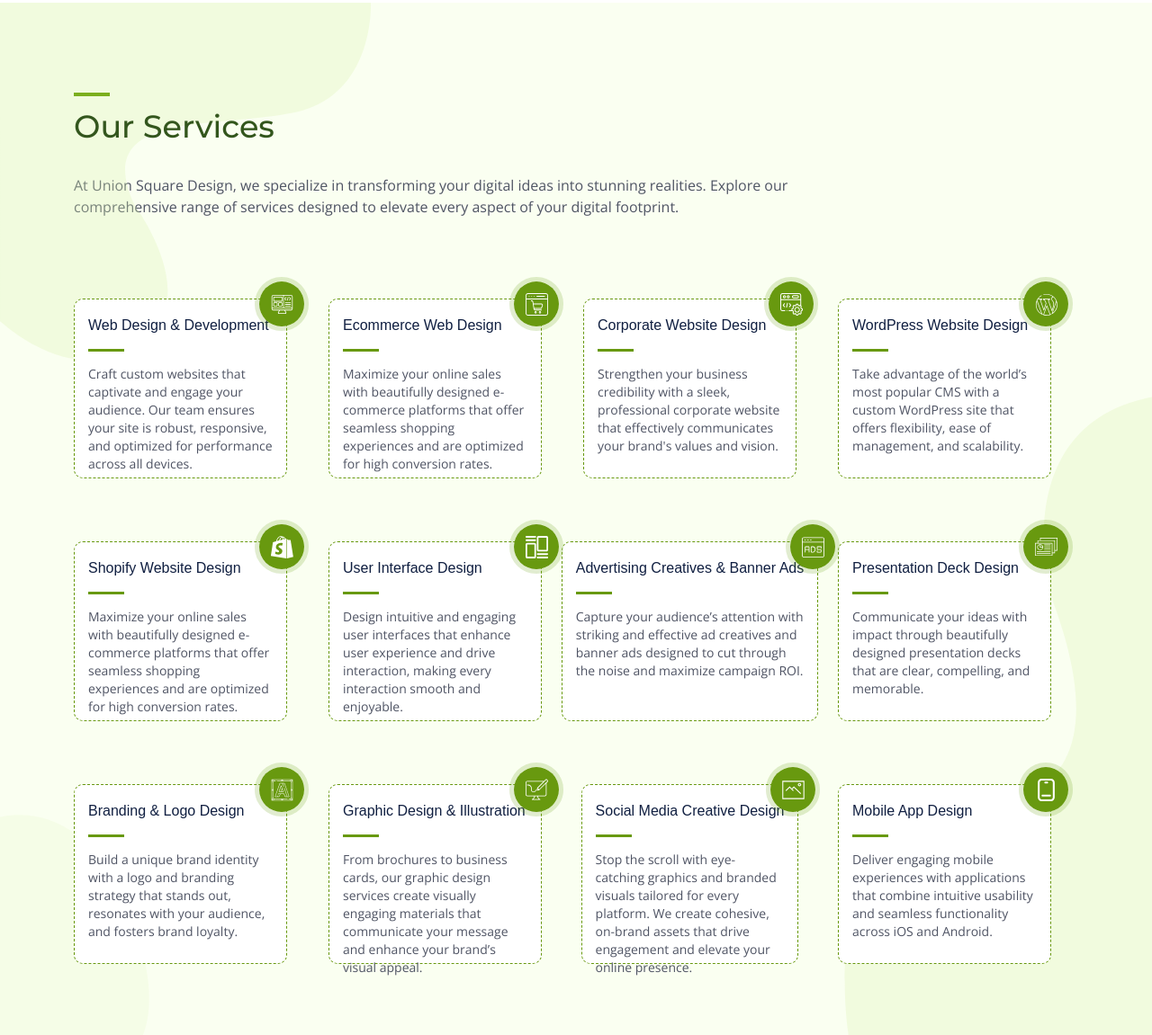
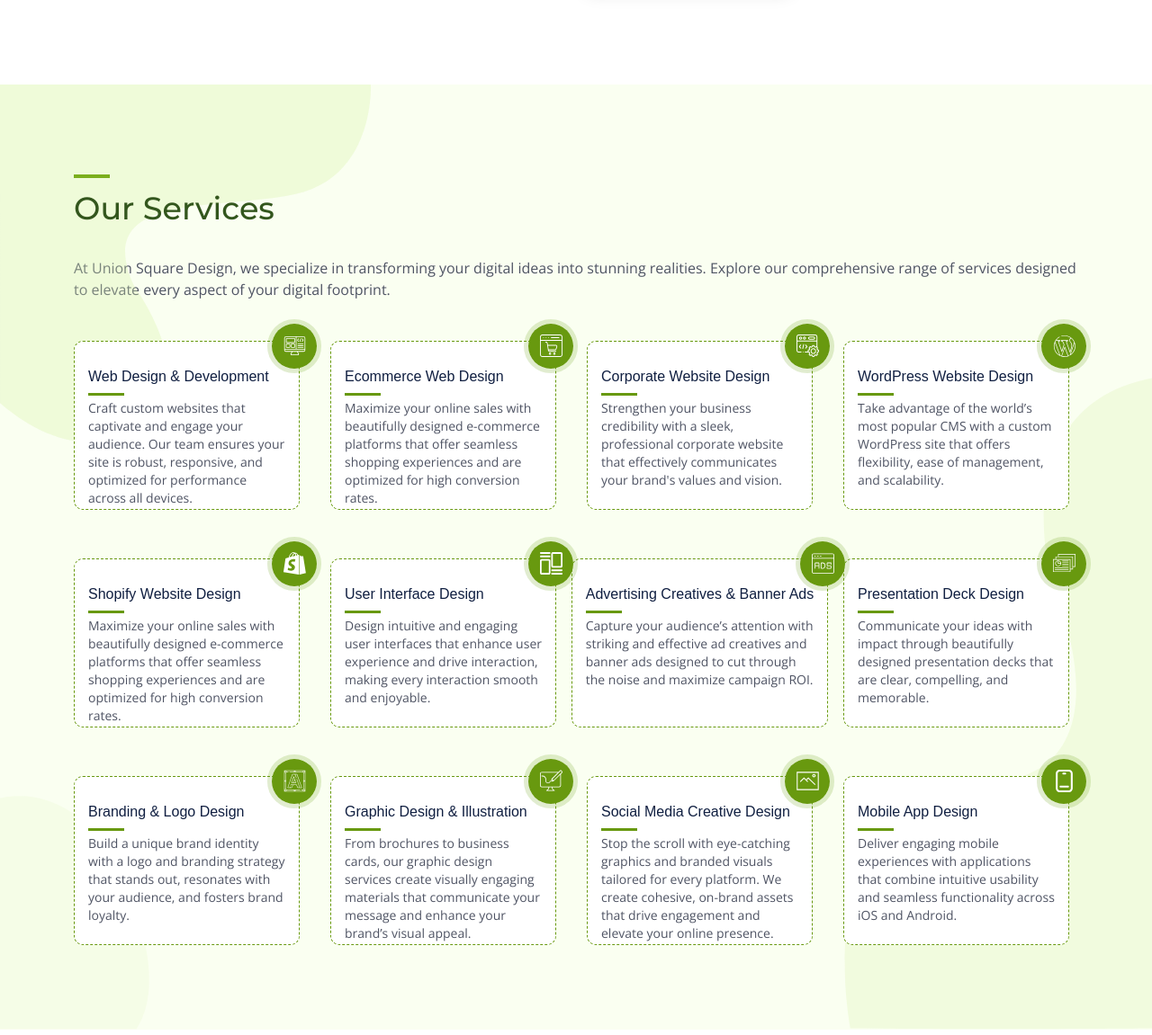
Before and after one commit to khushikothari6200/UnionSquare, a plain HTML site: page index.html in a window 1280 px wide. Shown: the part 1649-2800 px from the top of the page at 90% size. Drawn offline with nearby package versions, Linux system fonts and the light colour scheme.

Commit message:
Changes Updated
Changes Updated

```diff
--- a/css/main.css
+++ b/css/main.css
@@ -45,7 +45,23 @@ letter-spacing: 0%;
 vertical-align: middle;
 
 }
-
+.f-16{
+  font-size: 16px !important;
+}
+.g-line{
+  background-color: #68990F;
+  height: 3px;
+  width: 40px;
+}
+.hero-btn{
+  font-family: "Figtree", sans-serif;;
+font-weight: 400;
+font-size: 18px;
+line-height: 100%;
+letter-spacing: 0%;
+color: #33561D;
+
+}
 .about-btn{
   background-color: #7BC34E !important;
   color: #ffffff;
@@ -353,6 +369,7 @@ vertical-align: middle;
 .navigation-bar.sticky {
   background-image: linear-gradient(to right, #68990F 0%, #A1CB55 100%);
   box-shadow: 0 0 20px -7px rgba(0, 0, 0, 0.6);
+  opacity: 0.9;
 }
 
 .header-saas .navigation-bar.sticky {
@@ -911,32 +928,33 @@ z-index: 0;
 } */
 
 .service-box {
-  padding: 15px 15px 10px;
-  margin-right: 30px;
+  padding: 25px 15px 10px;
+  margin-right: 10px;
   margin-top: 30px;
   background-color: #fff;
   border-radius: 10px;
   border: 1px dashed #68990F;
   transition: all 0.3s ease;
   position: relative;
-  width: 300px;
-  min-height: 200px;
-  max-height: 200px;
+  width: 319px;
+  min-height: 188px;
+  max-height: 188px;
 }
 .service-box h5{
   font-family: Arial;
 font-weight: 400;
-font-size: 16px;
+font-size: 16px !important;
 line-height: 27.93px;
 letter-spacing: 0%;
 text-transform: capitalize;
 white-space: nowrap;
+/* margin-top: 15px; */
 
 }
 .service-box p{
   font-family: Open Sans;
 font-weight: 400;
-font-size: 14px;
+font-size: 14px !important;
 line-height: 20px;
 letter-spacing: 0%;
 
--- a/index.html
+++ b/index.html
@@ -24,7 +24,7 @@
     <!-- Bootbox Template CSS -->
     <link type="text/css" rel="stylesheet" media="all" href="css/main.css">
 
-    <title>Bootbox - Agency HTML Template</title>
+    <title>Union Square</title>
     <!-- <link rel="apple-touch-icon" sizes="57x57" href="img/favicon/apple-icon-57x57.png">
     <link rel="apple-touch-icon" sizes="60x60" href="img/favicon/apple-icon-60x60.png">
     <link rel="apple-touch-icon" sizes="72x72" href="img/favicon/apple-icon-72x72.png">
@@ -124,7 +124,7 @@
                     <div class="banner-text">
                         <h1 class="mb-3 mb-md-4">Crafting Digital Excellence with Precision & Creativity</h1>
                         <p>In a world where digital presence defines business success, Union Square Design delivers unmatched precision and creativity. We will transform your strategic visions into reality, ensuring every pixel perfectly aligns with your goals.</p>
-                        <a href="#" class="btn btn-lg btn-custom btn-light mt-4">Learn more</a>
+                        <a href="#" class="btn btn-lg btn-custom btn-light mt-4 hero-btn" style="color: #33561D;">Learn more</a>
                     </div>
                 </div>
                 <div class="col-lg-6 col-12 d-none d-lg-block">
@@ -148,10 +148,11 @@
 <!-- START Section About -->
 <section class="about-section bg-white">
     <div class="container">
+        <h3 class="top-sep text-primary">Our Valued Partners</h3>
         <div class="clients">
             <div class="client-slider" id="client-slider">
                 <div class="item">
-                    <img src="img/client-1.svg" alt="clients" class="cimg1">
+                    <img src="img/client-1.svg" alt="clients" class="cimg1 mt-4">
                 </div>
                 <div class="item">
                     <img src="img/client-2.svg" alt="clients">
@@ -163,7 +164,7 @@
                     <img src="img/client-4.svg" alt="clients">
                 </div>
                 <div class="item">
-                    <img src="img/client-1.svg" alt="clients"  class="cimg1">
+                    <img src="img/client-1.svg" alt="clients"  class="cimg1 mt-4">
                 </div>
                 <div class="item">
                     <img src="img/client-2.svg" alt="clients">
@@ -195,7 +196,7 @@
 <!-- END Section About -->
 
 <!-- START Section Services -->
-<section class="service-section">
+<section class="service-section  overlay-bg">
 <img src="./img/service-bg-v1.svg" alt="" class="service-bg-v1">
 <img src="./img/service-bg-v2.svg" alt="" class="service-bg-v2">
 <img src="./img/service-bg-v3.svg" alt="" class="service-bg-v3">
@@ -203,19 +204,20 @@
         <div class="container sp-100-70">
             <div class="row">
                 <div class="col-12">
-                    <div class="section-title title-left text-center text-lg-start">
+                    <!-- <div class="section-title title-left text-center text-lg-start w-full"> -->
                         <h3 class="top-sep text-primary">Our services</h3>
-                        <p>At Union Square Design, we specialize in transforming your digital ideas into stunning realities. Explore our comprehensive range of services designed to elevate every aspect of your digital footprint.</p>
-                    </div>
+                        <p class="f-16">At Union Square Design, we specialize in transforming your digital ideas into stunning realities. Explore our comprehensive range of services designed to elevate every aspect of your digital footprint.</p>
+                    <!-- </div> -->
                 </div>
             </div>
-            <div class="row g-3">
+            <div class="row">
                 <div class="col-xl-3 col-md-6 col-12 mb-4 d-flex justify-content-center align-items-center">
                     <div class="service-box">
                         <div class="icon-box">
                             <img src="./img/service-1.svg" alt="">
                         </div>
-                        <h5 class="btm-sep">Web Design & Development</h5>
+                        <h5 class="f-16 mb-0">Web Design & Development</h5>
+                        <div class="g-line my-1"></div>
                         <p>Craft custom websites that captivate and engage your audience. Our team ensures your site is robust, responsive, and optimized for performance across all devices.</p>
                     </div>
                 </div>
@@ -224,7 +226,8 @@
                         <div class="icon-box">
                             <img src="./img/service-2.svg" alt="">
                         </div>
-                        <h5 class="btm-sep">Ecommerce Web Design</h5>
+                        <h5 class="f-16 mb-0">Ecommerce Web Design</h5>
+                        <div class="g-line my-1"></div>
                         <p>Maximize your online sales with beautifully designed e-commerce platforms that offer seamless shopping experiences and are optimized for high conversion rates.</p>
                     </div>
                 </div>
@@ -233,7 +236,8 @@
                         <div class="icon-box">
                             <img src="./img/service-3.svg" alt="">
                         </div>
-                        <h5 class="btm-sep">Corporate Website Design</h5>
+                        <h5 class="f-16 mb-0">Corporate Website Design</h5>
+                        <div class="g-line my-1"></div>
                         <p>Strengthen your business credibility with a sleek, professional corporate website that effectively communicates your brand's values and vision.</p>
                     </div>
                 </div>
@@ -242,7 +246,8 @@
                         <div class="icon-box">
                             <img src="./img/service-4.svg" alt="">
                         </div>
-                        <h5 class="btm-sep">WordPress Website Design</h5>
+                        <h5 class="f-16 mb-0">WordPress Website Design</h5>
+                        <div class="g-line my-1"></div>
                         <p>Take advantage of the world’s most popular CMS with a custom WordPress site that offers flexibility, ease of management, and scalability.</p>
                     </div>
                 </div>
@@ -251,7 +256,8 @@
                         <div class="icon-box">
                             <img src="./img/service-5.svg" alt="">
                         </div>
-                        <h5 class="btm-sep">Shopify Website Design</h5>
+                        <h5 class="f-16 mb-0">Shopify Website Design</h5>
+                        <div class="g-line my-1"></div>
                         <p>Maximize your online sales with beautifully designed e-commerce platforms that offer seamless shopping experiences and are optimized for high conversion rates.</p>
                     </div>
                 </div>
@@ -260,7 +266,8 @@
                         <div class="icon-box">
                             <img src="./img/service-6.svg" alt="">
                         </div>
-                        <h5 class="btm-sep">User Interface Design</h5>
+                        <h5 class="f-16 mb-0">User Interface Design</h5>
+                        <div class="g-line my-1"></div>
                         <p>Design intuitive and engaging user interfaces that enhance user experience and drive interaction, making every interaction smooth and enjoyable.</p>
                     </div>
                 </div>
@@ -269,7 +276,8 @@
                         <div class="icon-box">
                             <img src="./img/service-7.svg" alt="">
                         </div>
-                        <h5 class="btm-sep">Advertising Creatives & Banner Ads</h5>
+                        <h5 class="f-16 mb-0">Advertising Creatives & Banner Ads</h5>
+                        <div class="g-line my-1"></div>
                         <p>Capture your audience’s attention with striking and effective ad creatives and banner ads designed to cut through the noise and maximize campaign ROI.</p>
                     </div>
                 </div>
@@ -278,7 +286,8 @@
                         <div class="icon-box">
                             <img src="./img/service-8.svg" alt="">
                         </div>
-                        <h5 class="btm-sep">Presentation Deck Design</h5>
+                        <h5 class="f-16 mb-0">Presentation Deck Design</h5>
+                        <div class="g-line my-1"></div>
                         <p>Communicate your ideas with impact through beautifully designed presentation decks that are clear, compelling, and memorable.</p>
                     </div>
                 </div>
@@ -287,7 +296,8 @@
                         <div class="icon-box">
                             <img src="./img/service-9.svg" alt="">
                         </div>
-                        <h5 class="btm-sep">Branding & Logo Design</h5>
+                        <h5 class="f-16 mb-0">Branding & Logo Design</h5>
+                        <div class="g-line my-1"></div>
                         <p>Build a unique brand identity with a logo and branding strategy that stands out, resonates with your audience, and fosters brand loyalty.</p>
                     </div>
                 </div>
@@ -296,7 +306,8 @@
                         <div class="icon-box">
                             <img src="./img/service-10.svg" alt="">
                         </div>
-                        <h5 class="btm-sep">Graphic Design & Illustration</h5>
+                        <h5 class="f-16 mb-0">Graphic Design & Illustration</h5>
+                        <div class="g-line my-1"></div>
                         <p>From brochures to business cards, our graphic design services create visually engaging materials that communicate your message and enhance your brand’s visual appeal.</p>
                     </div>
                 </div>
@@ -305,7 +316,8 @@
                         <div class="icon-box">
                             <img src="./img/service-11.svg" alt="">
                         </div>
-                        <h5 class="btm-sep">Social Media Creative Design</h5>
+                        <h5 class="f-16 mb-0">Social Media Creative Design</h5>
+                        <div class="g-line my-1"></div>
                         <p>Stop the scroll with eye-catching graphics and branded visuals tailored for every platform. We create cohesive, on-brand assets that drive engagement and elevate your online presence.</p>
                     </div>
                 </div>
@@ -314,7 +326,8 @@
                         <div class="icon-box">
                             <img src="./img/service-12.svg" alt="">
                         </div>
-                        <h5 class="btm-sep">Mobile App Design</h5>
+                        <h5 class="f-16 mb-0">Mobile App Design</h5>
+                        <div class="g-line my-1"></div>
                         <p>Deliver engaging mobile experiences with applications that combine intuitive usability and seamless functionality across iOS and Android.</p>
                     </div>
                 </div>
@@ -328,15 +341,15 @@
 <!-- START Section Projects -->
 <section class="project-section bg-white sp-100-70">
     <div class="container">
-        <div class="row">
-            <div class="col-12">
-                <div class="section-title title-left text-center text-lg-start">
+        <!-- <div class="row"> -->
+            <!-- <div class="col-12"> -->
+                <!-- <div class="section-title title-left text-center text-lg-start w-full"> -->
                     <h3 class="top-sep text-primary">Our Latest projects</h3>
-                    <p>Explore our portfolio to discover the dynamic, innovative solutions we’ve crafted for our clients. Each one reflects our commitment to excellence, meticulous attention to detail, and seamless fusion of design expertise with strategic insight to deliver outstanding results.</p>
-                </div>
-            </div>
-        </div>
-        <div class="row d-none d-md-flex">
+                    <p class="f-16 mb-5">Explore our portfolio to discover the dynamic, innovative solutions we’ve crafted for our clients. Each one reflects our commitment to excellence, meticulous attention to detail, and seamless fusion of design expertise with strategic insight to deliver outstanding results.</p>
+                <!-- </div> -->
+            <!-- </div> -->
+        <!-- </div> -->
+        <div class="row d-none d-md-flex mt-5">
             <div class="col-12">
                 <ul class="sorting mb-60">
                     <li class="filter-btn active" data-id="*">
```
